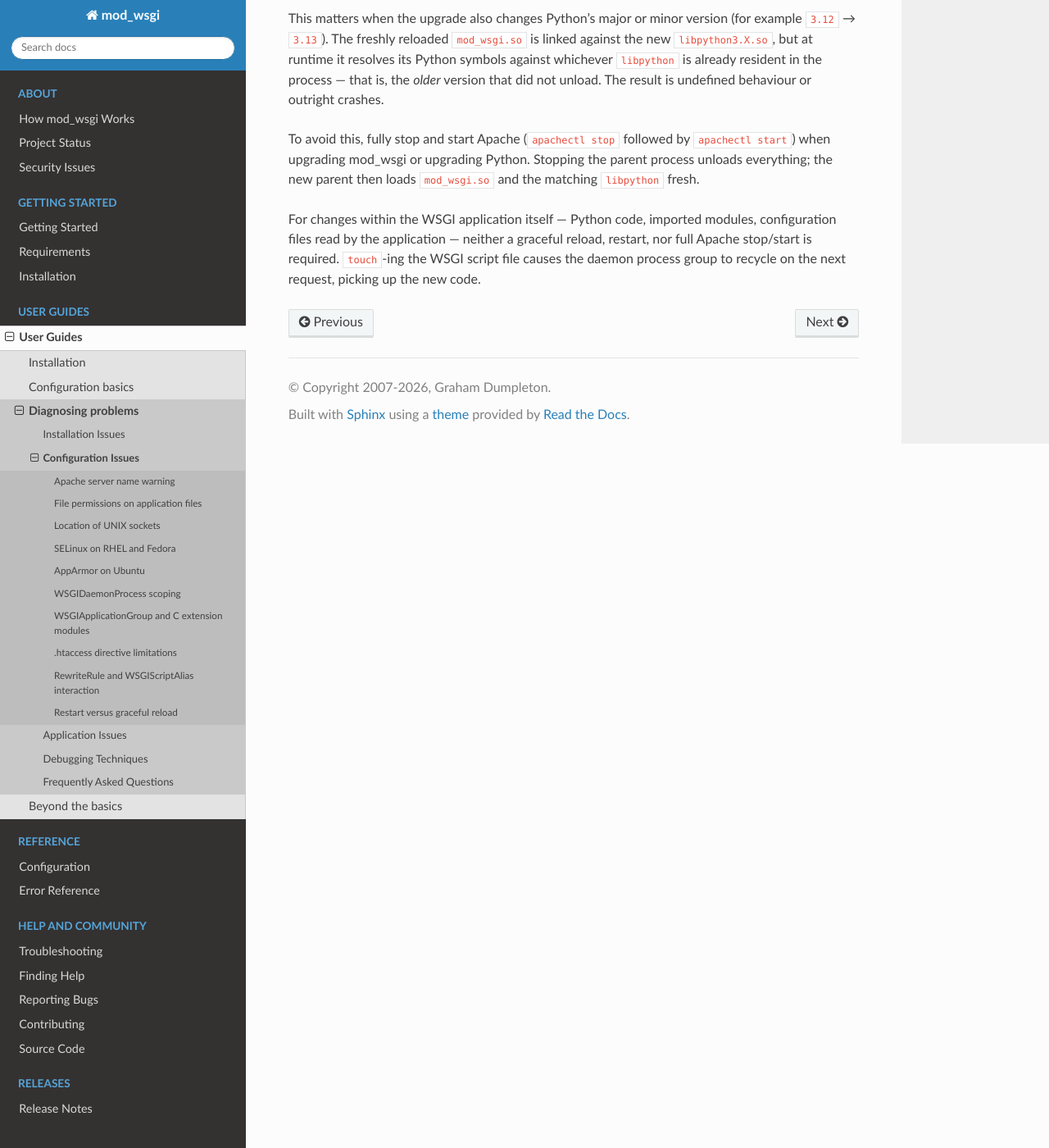
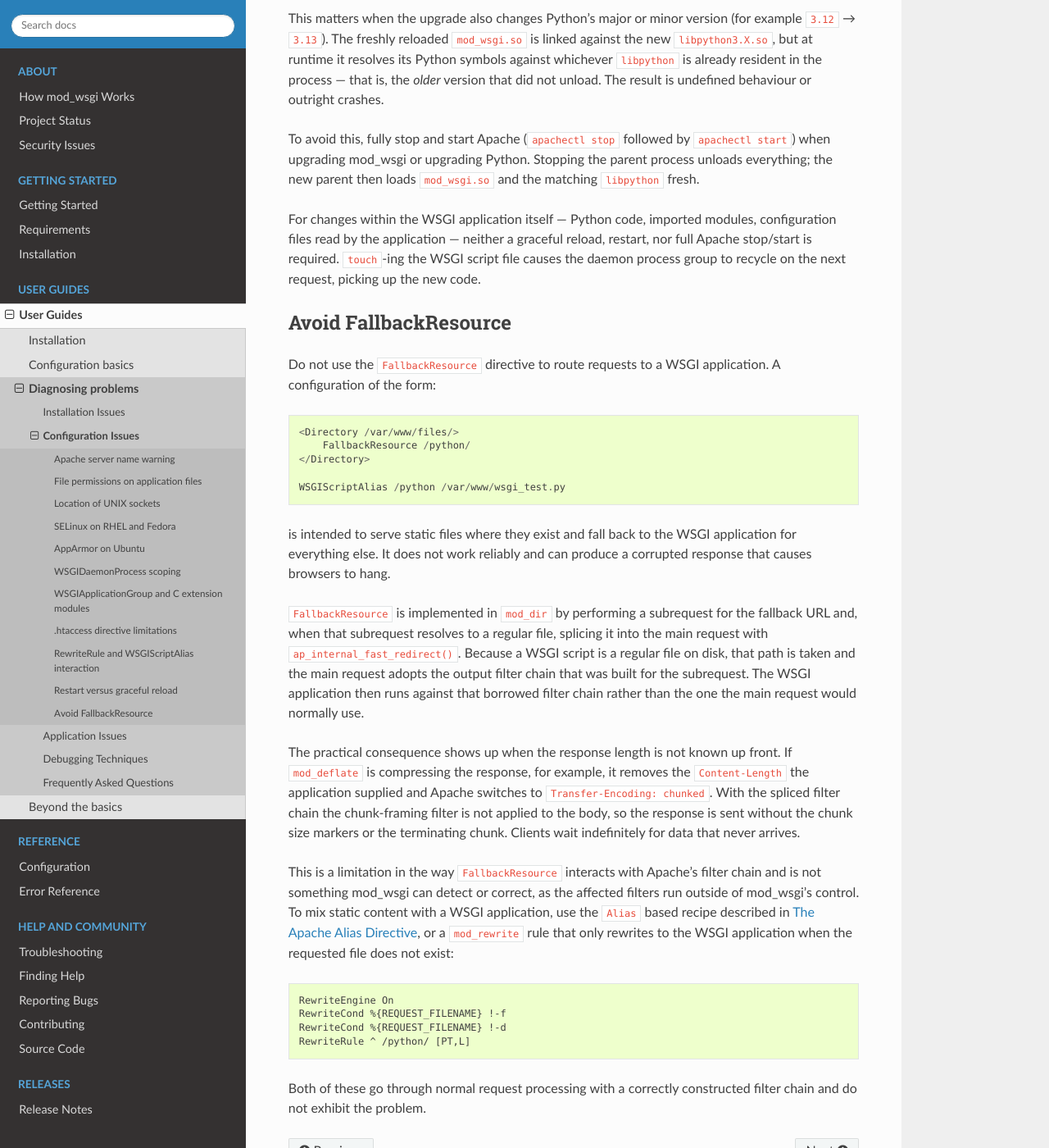
Before and after one commit to GrahamDumpleton/mod_wsgi, a Sphinx documentation site: the page built from docs/user-guides/configuration-issues.rst, in a window 1280 px wide and 1400 px high, scrolled down 8344 px. Shown: the whole window at 82% size. Built offline with Sphinx 7.4.7 and the Read the Docs theme 3.1.0, drawn with Linux system fonts in a browser that asks for light colours.

Commit message:
Document why FallbackResource should not be used with mod_wsgi.
Add a configuration-issues section explaining that FallbackResource
routes via a mod_dir subrequest plus ap_internal_fast_redirect, which
makes the main request adopt the subrequest's output filter chain. When
the response length becomes unknown (for example under mod_deflate) the
response goes chunked but is not chunk framed, hanging clients. This is
outside mod_wsgi's control; point users at the Alias and RewriteCond
recipes instead, and add a cross-reference label to the Alias section.

```diff
--- a/docs/user-guides/configuration-guidelines.rst
+++ b/docs/user-guides/configuration-guidelines.rst
@@ -549,6 +549,8 @@ configuration, redirect / ``Location``-header rewriting issues,
 and the equivalent ``mod_wsgi-express`` options, see
 :doc:`running-behind-a-reverse-proxy`.
 
+.. _the-apache-alias-directive:
+
 The Apache Alias Directive
 --------------------------
 
--- a/docs/user-guides/configuration-issues.rst
+++ b/docs/user-guides/configuration-issues.rst
@@ -444,3 +444,53 @@ neither a graceful reload, restart, nor full Apache stop/start is
 required. ``touch``-ing the WSGI script file causes the daemon
 process group to recycle on the next request, picking up the new
 code.
+
+Avoid FallbackResource
+----------------------
+
+Do not use the ``FallbackResource`` directive to route requests to a
+WSGI application. A configuration of the form::
+
+    <Directory /var/www/files/>
+        FallbackResource /python/
+    </Directory>
+
+    WSGIScriptAlias /python /var/www/wsgi_test.py
+
+is intended to serve static files where they exist and fall back to
+the WSGI application for everything else. It does not work reliably and
+can produce a corrupted response that causes browsers to hang.
+
+``FallbackResource`` is implemented in ``mod_dir`` by performing a
+subrequest for the fallback URL and, when that subrequest resolves to a
+regular file, splicing it into the main request with
+``ap_internal_fast_redirect()``. Because a WSGI script is a regular
+file on disk, that path is taken and the main request adopts the output
+filter chain that was built for the subrequest. The WSGI application
+then runs against that borrowed filter chain rather than the one the
+main request would normally use.
+
+The practical consequence shows up when the response length is not
+known up front. If ``mod_deflate`` is compressing the response, for
+example, it removes the ``Content-Length`` the application supplied and
+Apache switches to ``Transfer-Encoding: chunked``. With the spliced
+filter chain the chunk-framing filter is not applied to the body, so
+the response is sent without the chunk size markers or the terminating
+chunk. Clients wait indefinitely for data that never arrives.
+
+This is a limitation in the way ``FallbackResource`` interacts with
+Apache's filter chain and is not something mod_wsgi can detect or
+correct, as the affected filters run outside of mod_wsgi's control. To
+mix static content with a WSGI application, use the ``Alias`` based
+recipe described in
+:ref:`the-apache-alias-directive`, or a
+``mod_rewrite`` rule that only rewrites to the WSGI application when the
+requested file does not exist::
+
+    RewriteEngine On
+    RewriteCond %{REQUEST_FILENAME} !-f
+    RewriteCond %{REQUEST_FILENAME} !-d
+    RewriteRule ^ /python/ [PT,L]
+
+Both of these go through normal request processing with a correctly
+constructed filter chain and do not exhibit the problem.
```
